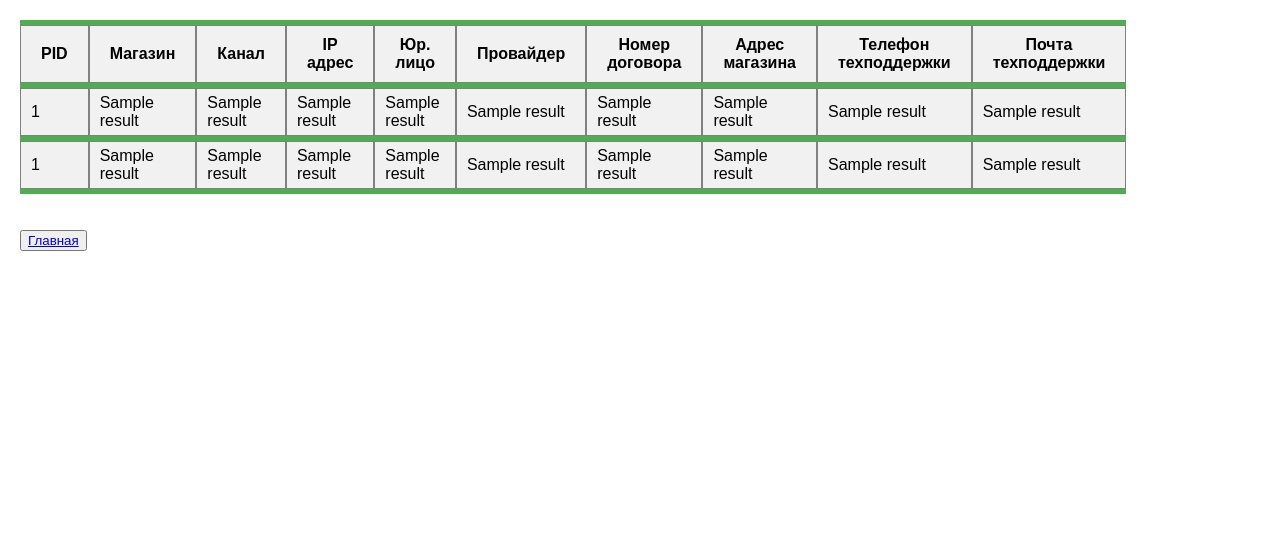
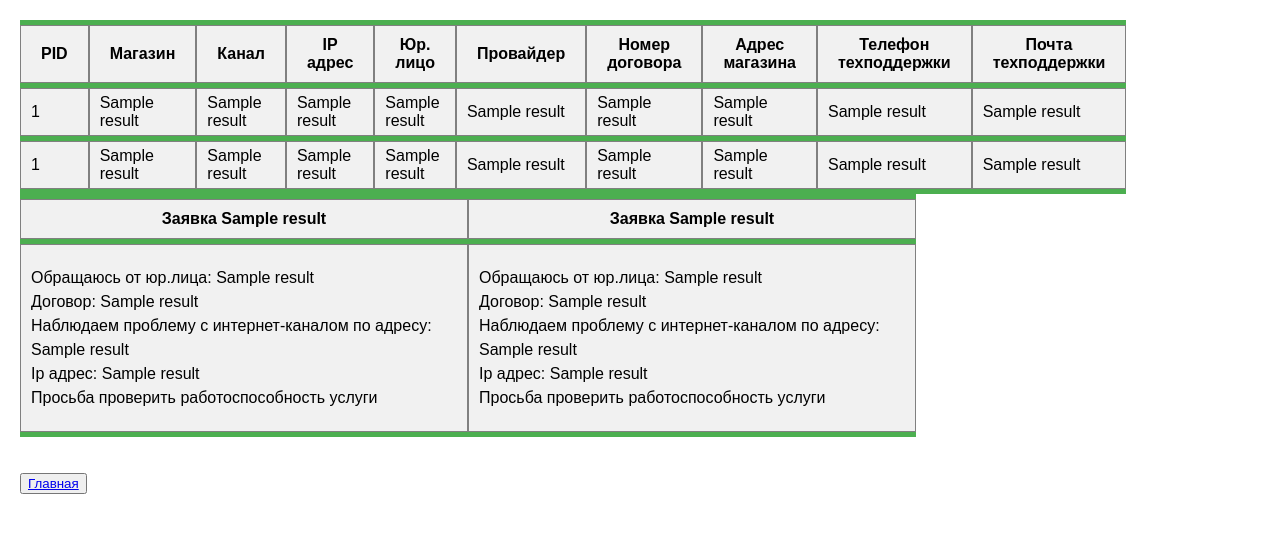
Before and after one commit to DorofD/ISPinfo, a Flask app: template templates/searchResult.html in a window 1280 px wide. Shown: the part 50-583 px from the top of the page. Run offline with Flask 2, Linux system fonts and the light colour scheme; the template is opened without the code that fills it: most values are stand-ins (such as "Sample title", 1, 10 or a date in 2020).

Commit message:
формирование заявок по шаблону

```diff
--- a/static/css/styles.css
+++ b/static/css/styles.css
@@ -35,6 +35,20 @@
   color: white;
 }
 
+td a.intable {
+  float: left;
+  display: block;
+  color: #000;
+  padding: 8px 16px;
+  text-decoration: none;
+  height: 34px;
+}
+
+td a:hover:not(.active) {
+  background-color: #555;
+  color: white;
+}
+
 div.content {
   margin: 12px;
   padding: 8px;
@@ -60,6 +74,7 @@
 }
 
 table {
+  width: 100%;
   background: #4caf50;
   border-spacing: 0 5px;
 }
@@ -74,3 +89,7 @@
   border: 1px solid grey;
   padding: 5px 10px;
 }
+
+P {
+  line-height: 1.5em;
+}
--- a/templates/searchResult.html
+++ b/templates/searchResult.html
@@ -39,7 +39,36 @@
   </tr>
   {% endif %} {% else %} PID не найден {% endif %}
 </table>
-
+{% if result[0] %}
+<table>
+  <tr>
+    <th width="50%">Заявка {{ result[0][2] }}</th>
+    {% if result[1] %}
+    <th width="50%">Заявка {{ result[1][2] }}</th>
+    {% endif %}
+  </tr>
+  <tr>
+    <td>
+      <p>
+        Обращаюсь от юр.лица: {{ result[0][4] }}
+        <br />Договор: {{ result[0][6] }} <br />Наблюдаем проблему с интернет-каналом по адресу: {{
+        result[0][7] }} <br />Ip адрес: {{ result[0][3] }}<br />Просьба проверить работоспособность
+        услуги
+      </p>
+    </td>
+    {% if result[1] %}
+    <td>
+      <p>
+        Обращаюсь от юр.лица: {{ result[0][4] }}
+        <br />Договор: {{ result[1][6] }} <br />Наблюдаем проблему с интернет-каналом по адресу: {{
+        result[1][7] }} <br />Ip адрес: {{ result[1][3] }}<br />Просьба проверить работоспособность
+        услуги
+      </p>
+    </td>
+    {% endif %}
+  </tr>
+</table>
+{% endif %}
 <br />
 <br />
 <button><a href="{{ url_for('index')}}">Главная</a></button> {% endblock %}
```
Also changed, not shown: applicationTemplate.txt (+0 -7 lines), templates/index.html (+3 -5 lines), database.db, 1 other file.
